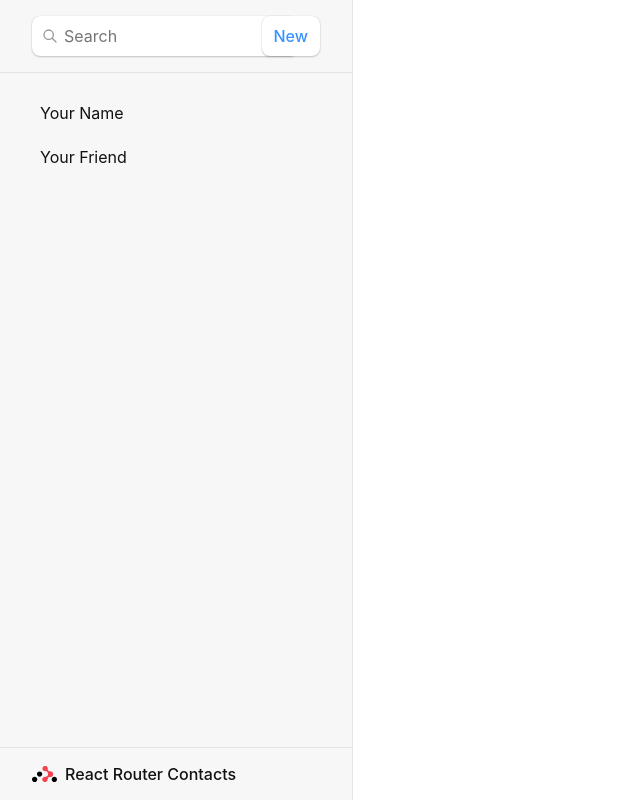
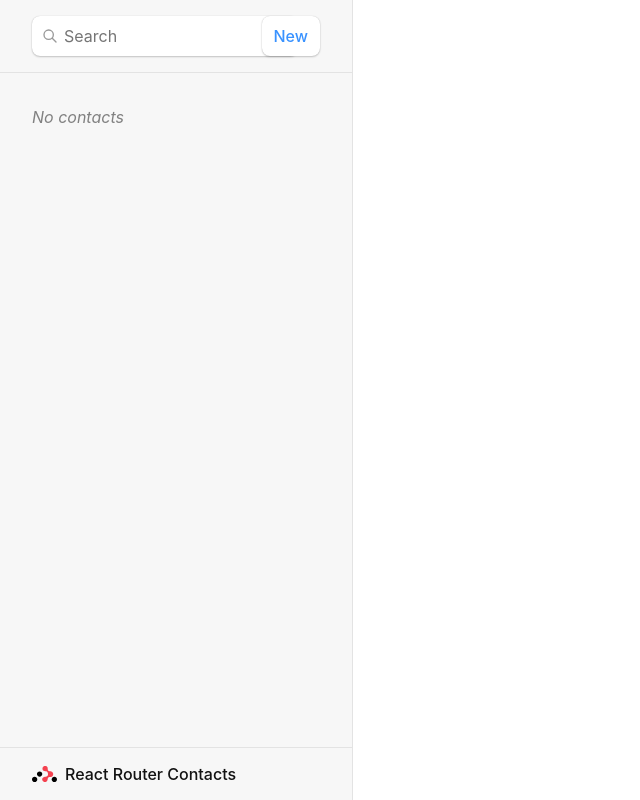
Before and after one commit to bushnastyaa/react-router-project, a React (Vite) app: page / in a window 1280 px wide. Shown: the whole page, without its empty margins (0-640 px from the left). Built offline with nearby package versions, Linux system fonts and the light colour scheme.

Commit message:
Add loading data

```diff
--- a/src/main.jsx
+++ b/src/main.jsx
@@ -6,7 +6,7 @@
 } from "react-router-dom";
 import './index.css'
 
-import Root from "./routes/root";
+import Root, { loader as rootLoader } from "./routes/root";
 import ErrorPage from "./error-page";
 import Contact from "./routes/contact";
 
@@ -15,6 +15,7 @@
     path: "/",
     element: <Root />,
     errorElement: <ErrorPage />,
+    loader: rootLoader,
     children: [
       {
         path: "contacts/:contactId",
--- a/src/routes/root.jsx
+++ b/src/routes/root.jsx
@@ -1,6 +1,17 @@
-import { Outlet, Link } from "react-router-dom";
+import {
+  Outlet,
+  Link,
+  useLoaderData,
+} from "react-router-dom";
+import { getContacts } from "../contacts";
+
+export async function loader() {
+  const contacts = await getContacts();
+  return { contacts };
+}
 
 export default function Root() {
+  const { contacts } = useLoaderData();
   return (
     <>
       <div id="sidebar">
@@ -29,14 +40,28 @@
           </form>
         </div>
         <nav>
-          <ul>
-            <li>
-              <Link to={`contacts/1`}>Your Name</Link>
-            </li>
-            <li>
-              <Link to={`contacts/2`}>Your Friend</Link>
-            </li>
-          </ul>
+          {contacts.length ? (
+            <ul>
+              {contacts.map((contact) => (
+                <li key={contact.id}>
+                  <Link to={`contacts/${contact.id}`}>
+                    {contact.first || contact.last ? (
+                      <>
+                        {contact.first} {contact.last}
+                      </>
+                    ) : (
+                      <i>No Name</i>
+                    )}{" "}
+                    {contact.favorite && <span>★</span>}
+                  </Link>
+                </li>
+              ))}
+            </ul>
+          ) : (
+            <p>
+              <i>No contacts</i>
+            </p>
+          )}
         </nav>
       </div>
       <div id="detail">
```
